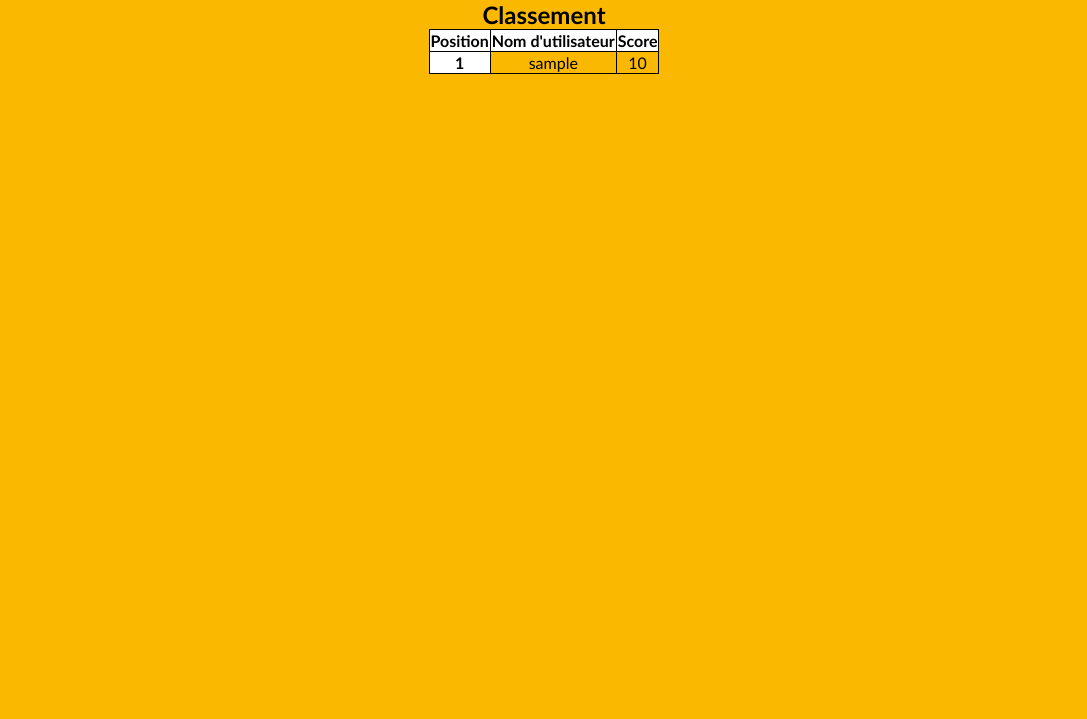
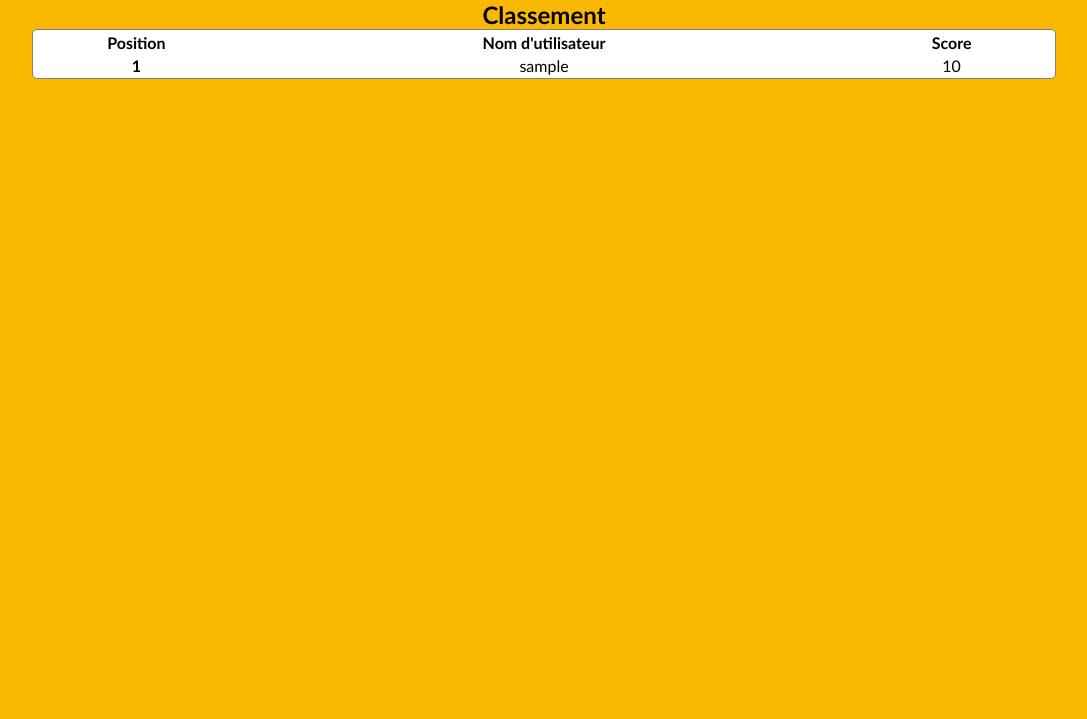
Before and after one commit to onceuponaban/isen-fr2i-2019, a Django app: page /quiz/ranking/ in a window 1280 px wide. Shown: the part 61-780 px from the top of the page, without its empty margins (96-1183 px from the left). Run offline with Django 3.2, Linux system fonts and the light colour scheme; tables that the repository leaves empty hold one stand-in row (values such as "Sample post").

Commit message:
Adjusted ranking styling

```diff
--- a/ynquiz_website/quiz/templates/quiz/ranking.html
+++ b/ynquiz_website/quiz/templates/quiz/ranking.html
@@ -10,9 +10,9 @@
 <h2>Classement</h2>
 <table>
     <tr>
-        <th scope="col">Position</th>
+        <th scope="col" class="side_column">Position</th>
         <th scope="col">Nom d'utilisateur</th>
-        <th scope="col">Score</th>
+        <th scope="col" class="side_column">Score</th>
     </tr>
 {% for user in users %}
     <tr>
--- a/ynquiz_website/static/css/ynquiz.css
+++ b/ynquiz_website/static/css/ynquiz.css
@@ -184,19 +184,17 @@ input[type=radio]:checked ~ label{
 
 table
 {
+    width: 80%;
+    background-color: white;
     margin-left: auto;
     margin-right: auto;
-    border-collapse: collapse;
+    border: 1px solid gray;
+    border-radius: 5px;
 }
 
-table, th, td
+th.side_column
 {
-    border: 1px solid black;
-}
-
-th
-{
-    background-color: white;
+    width: 20%;
 }
 
 
```
